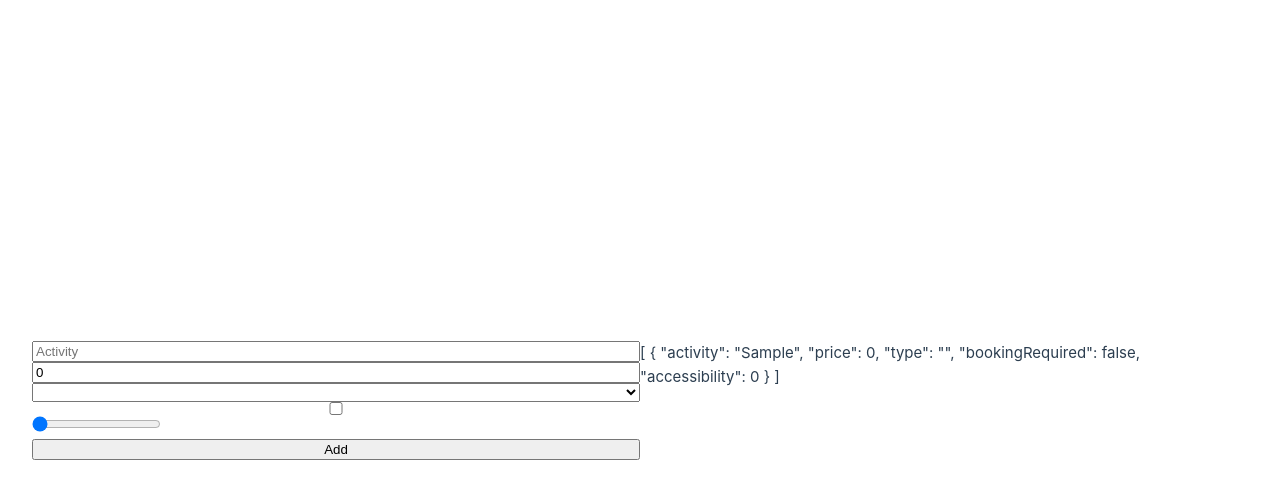
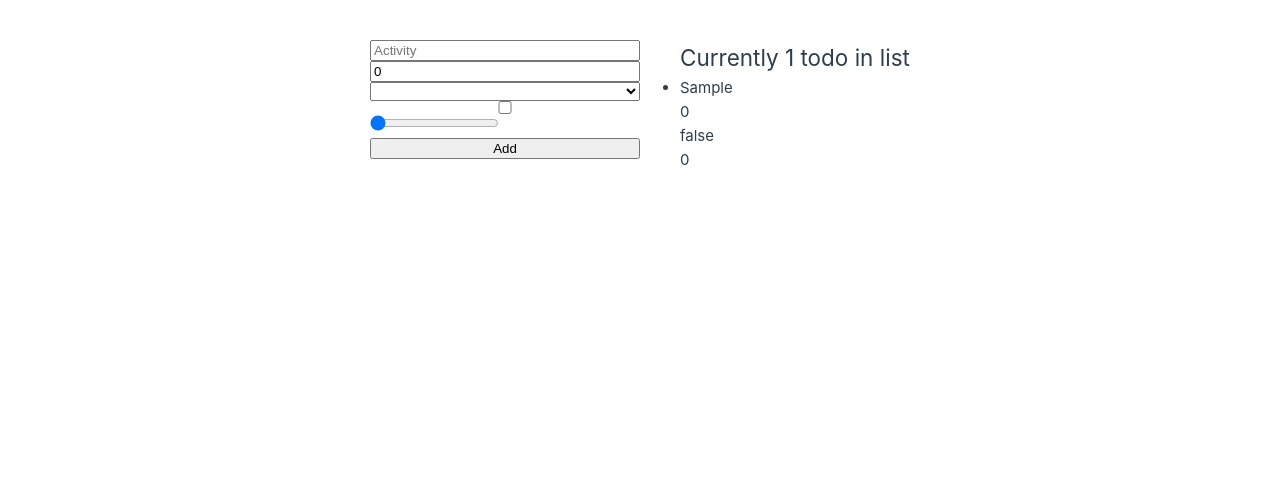
Before and after one commit to NKSL2001/todo-list-vue, a Vue app: page / in a window 1280 px wide. Both pictures are taken after typing "Sample" into the empty fields and a click on the button "Add". Shown: the top 498 px of the page. Built offline with nearby package versions, Linux system fonts and the light colour scheme; the HTML template or start-up script is replaced by a standard one.

Commit message:
add todo list display

```diff
--- a/src/App.vue
+++ b/src/App.vue
@@ -1,5 +1,6 @@
 <script setup lang="ts">
 import TodoForm from './components/TodoForm.vue'
+import TodoItem from './components/TodoItem.vue'
 import type { Todo } from './interfaces/ITodo'
 import { useTodoStore } from './stores/todo'
 
@@ -13,34 +14,15 @@ function addNewTodo(todoItem: Todo) {
 <template>
   <TodoForm @add="addNewTodo" />
 
-  {{ store.todoList }}
+  <ul>
+    <h2>Currently {{ store.todoList.length }} todo in list</h2>
+    <TodoItem v-for="(todoItem, index) in store.todoList" :key="index" :todo="todoItem" />
+  </ul>
 </template>
 
 <style scoped>
-header {
-  line-height: 1.5;
-}
-
-.logo {
-  display: block;
-  margin: 0 auto 2rem;
-}
-
-@media (min-width: 1024px) {
-  header {
-    display: flex;
-    place-items: center;
-    padding-right: calc(var(--section-gap) / 2);
-  }
-
-  .logo {
-    margin: 0 2rem 0 0;
-  }
-
-  header .wrapper {
-    display: flex;
-    place-items: flex-start;
-    flex-wrap: wrap;
-  }
+ul {
+  height: 90vh;
+  overflow-y: auto;
 }
 </style>
--- /dev/null
+++ b/src/components/TodoItem.vue
@@ -0,0 +1,23 @@
+<template>
+  <li>
+    <span>{{ props.todo.activity }}</span>
+    <span>{{ props.todo.price }}</span>
+    <span>{{ props.todo.type }}</span>
+    <span>{{ props.todo.bookingRequired }}</span>
+    <span>{{ props.todo.accessibility }}</span>
+  </li>
+</template>
+
+<script setup lang="ts">
+import type { Todo } from '@/interfaces/ITodo'
+
+const props = defineProps<{
+  todo: Todo
+}>()
+</script>
+
+<style scoped>
+li span {
+  display: block;
+}
+</style>
```
